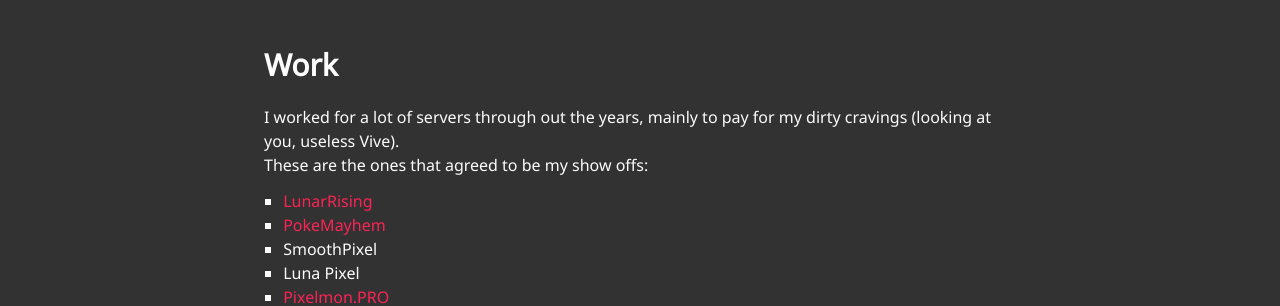
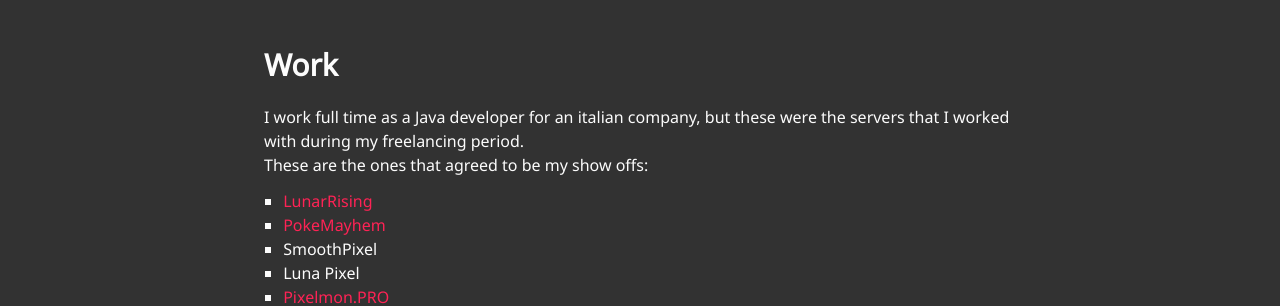
Before and after one commit to happyzleaf/happyzleaf.github.io, a Jekyll site: the page built from index.md, in a window 1280 px wide. Shown: the part 552-858 px from the top of the page. Built offline with Jekyll 4.4.1, drawn with Linux system fonts in a browser that asks for light colours.

Commit message:
Update index.md

```diff
--- a/index.md
+++ b/index.md
@@ -16,7 +16,7 @@
 
 <br>
 # Work
-I worked for a lot of servers through out the years, mainly to pay for my dirty cravings (looking at you, useless Vive).
+I work full time as a Java developer for an italian company, but these were the servers that I worked with during my freelancing period.
 <br>These are the ones that agreed to be my show offs:
  - [LunarRising](https://www.lunarrisingmc.com/)
  - [PokeMayhem](http://www.pokemayhem.com/)
```
